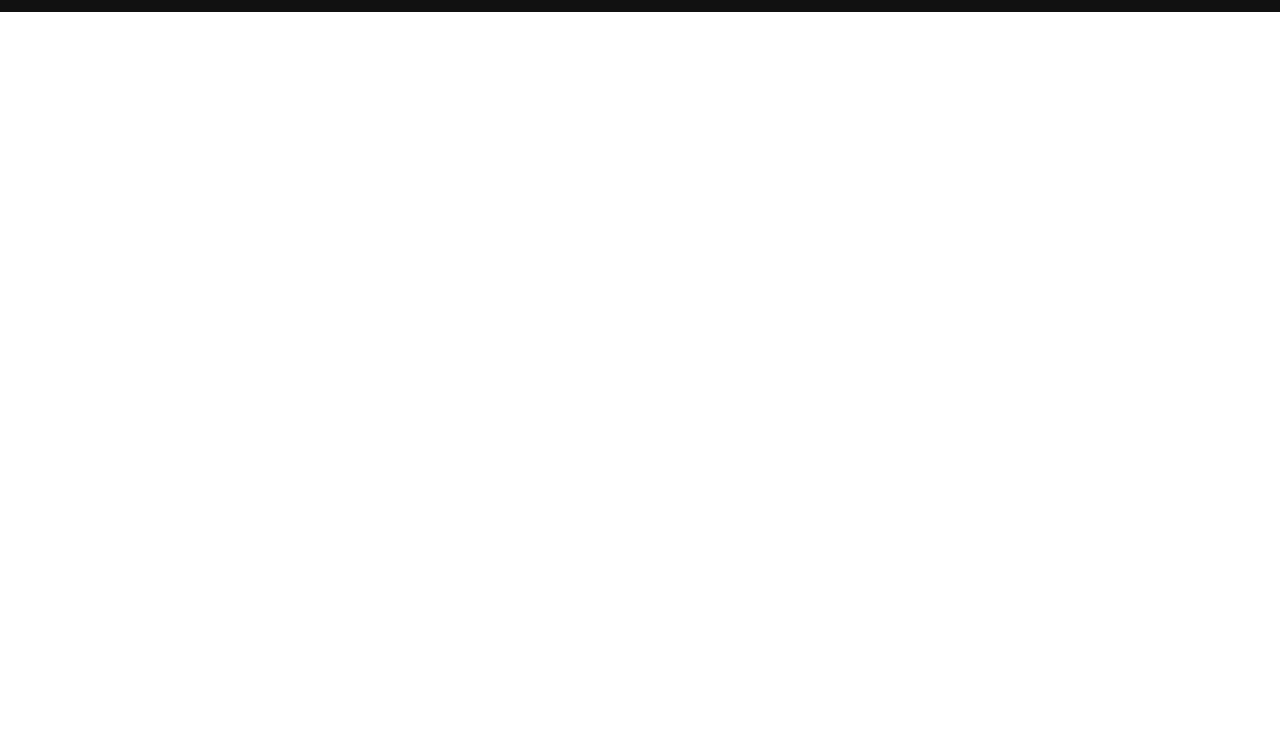
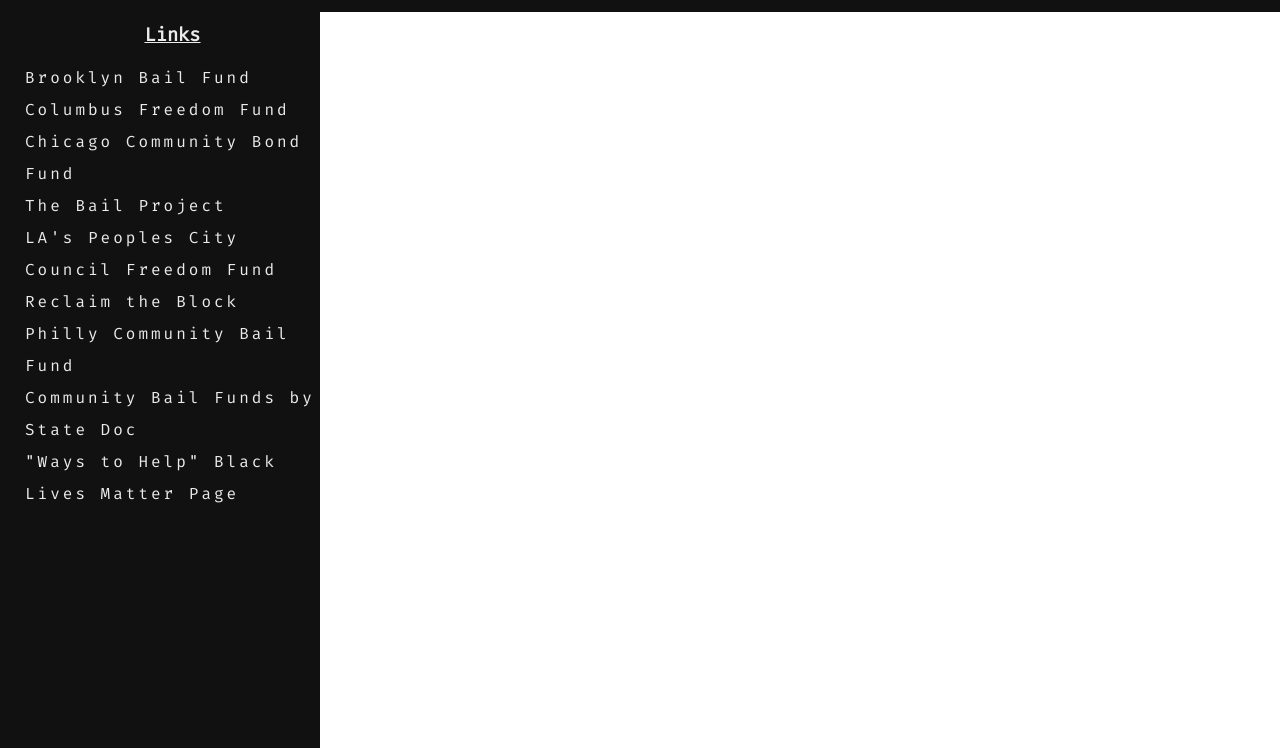
Before and after one commit to TuffLuffJimmy/antiwatt, a plain HTML site: page index.html in a window 1280 px wide. Shown: the part 52-800 px from the top of the page. Drawn offline with Linux system fonts and the light colour scheme.

Commit message:
added aside and styling for aside

```diff
--- a/assets/style.css
+++ b/assets/style.css
@@ -12,6 +12,40 @@ nav {
   font-family: 'Fira Code', Courier, monospace;
   background-color: #111111;
   color: rgb(235, 235, 235);
+}
+
+aside {
+  padding-top: 10px;
+  padding-left: 25px;
+  margin-bottom: 10px;
+  height: 1000px;
+  max-width: 25%;
+  font-family: 'Fira Code', Courier, monospace;
+  align-items: center;
+  background-color: #111111;
+  color: rgb(235, 235, 235);
+}
+
+aside h3 {
+  text-align: center;
+  text-decoration: underline;
+  margin-bottom: 15px;
+}
+
+aside li {
+  list-style: none;
+  line-height: 2.0;
+}
+
+aside a {
+  color: rgb(235, 235, 235);
+  text-decoration: none;
+  letter-spacing: 3px;
+}
+
+aside li :hover {
+  text-decoration: underline;
+  color: rgb(228, 228, 27);
 }
 
 .logo h4 {
@@ -52,6 +86,21 @@ nav {
   -moz-transition: all 0.3 ease;
   -ms-transition: all 0.3 ease;
   -o-transition: all 0.3 ease;
+}
+
+/* END OF NAV */
+
+.container {
+  width: 80%;
+  max-width: 1024px;
+  margin: auto;
+  font-family: 'Crimson Text', serif;
+  font-size: 1.2rem;
+}
+
+.post {
+  margin: auto;
+  margin-top: 20px;
 }
 
 @media screen and (max-width:1024px) {
@@ -95,6 +144,10 @@ nav {
     display: block;
     cursor: pointer;
   }
+  .container {
+    width: 95%;
+    margin: auto;
+  }
 }
 
 .nav-active {
@@ -131,9 +184,11 @@ nav {
   -ms-transform: rotate(-45deg) translate(-5px, 6px);
   -o-transform: rotate(-45deg) translate(-5px, 6px);
 }
+
 .toggle .line2 {
   opacity: 0
 }
+
 .toggle .line3 {
   transform: rotate(45deg) translate(-5px, -6px);
   -webkit-transform: rotate(45deg) translate(-5px, -6px);
--- a/index.html
+++ b/index.html
@@ -3,12 +3,14 @@
 <head>
   <meta charset="UTF-8">
   <meta name="viewport" content="width=device-width, initial-scale=1.0">
+  <link href="https://fonts.googleapis.com/css2?family=Crimson+Text&display=swap" rel="stylesheet">
   <link href="https://fonts.googleapis.com/css2?family=Fira+Code&display=swap" rel="stylesheet">
   <!-- <link rel="stylesheet" href="./assets/reset.css"> -->
   <link rel="stylesheet" href="./assets/style.css">
   <title>anti-watt radio</title>
 </head>
 <body>
+  <!-- NAV -->
   <nav>
     <div class="logo">
       <h4>anti-watt</h4>
@@ -25,6 +27,27 @@
       <div class="line3"></div>
     </div>
   </nav>
+  <!-- END OF NAV -->
+
+  <!-- ASIDE -->
+  <aside>
+    <h3>Links</h3>
+    <ul>
+      <li><a href="https://brooklynbailfund.org/donation-form">Brooklyn Bail Fund</a></li>
+      <li><a href="https://www.paypal.com/paypalme/columbusfreedomfund">Columbus Freedom Fund</a></li>
+      <li><a href="https://chicagobond.org/donate/">Chicago Community Bond Fund</a></li>
+      <li><a href="https://secure.givelively.org/donate/the-bail-project">The Bail Project</a></li>
+      <li><a href="https://www.gofundme.com/f/peoples-city-council-ticket-fund">LA's Peoples City Council Freedom Fund</a></li>
+      <li><a href="https://docs.google.com/document/d/1yLWGTQIe3967hdc9RSxBq5s6KKZHe-3_mWp5oemd7OA/edit">Reclaim the Block</a></li>
+      <li><a href="https://www.aplos.com/aws/give/PhiladelphiaCommunityBailfund/general">Philly Community Bail Fund</a></li>
+      <li><a href="https://docs.google.com/document/d/1GsfJnX62CLaYtZ3Ewd0VVgh7J-W6vIdUBC0x4qsvA8c/mobilebasic">Community Bail Funds by State Doc</a></li>
+      <li><a href="https://blacklivesmatters.carrd.co/">"Ways to Help" Black Lives Matter Page</a></li>
+    </ul>
+  </aside>
+  <!-- END OF ASIDE -->
+  <!-- PLAYER -->
+
+
   <script src="./assets/script.js"></script>
 </body>
 </html>
```
